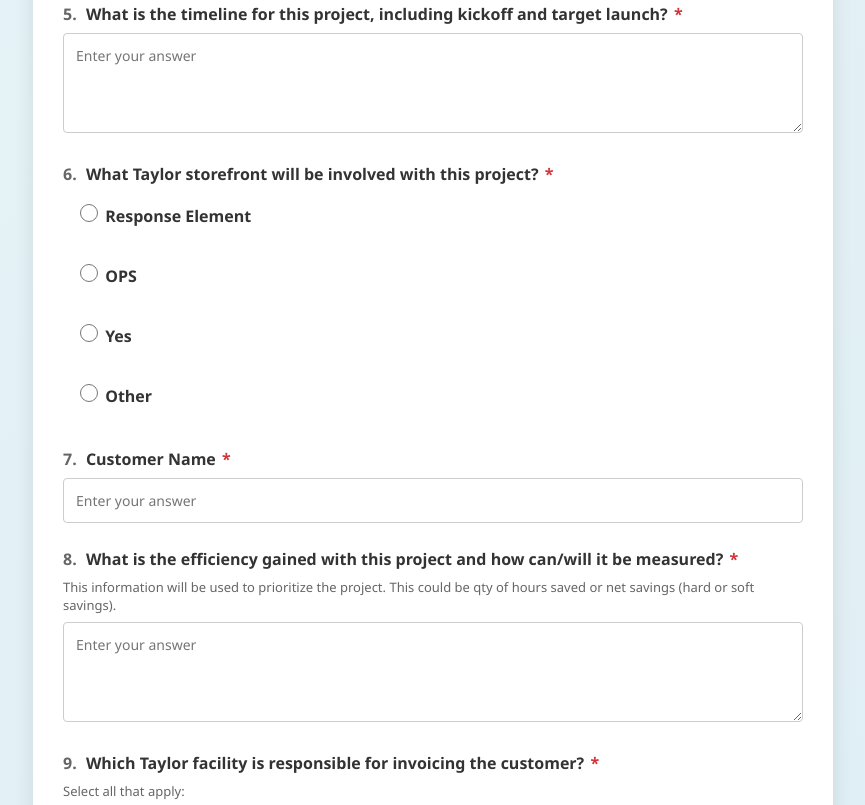
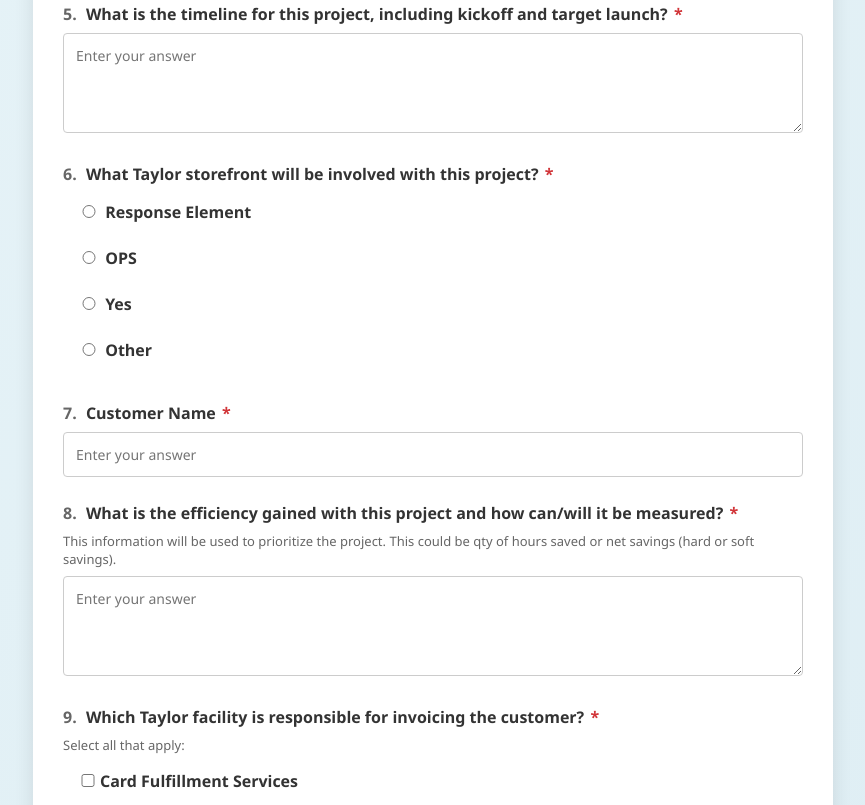
Before and after one commit to darinmurray/backoffice-intake-form, a plain HTML site: page index.html in a window 1280 px wide. Shown: the part 847-1652 px from the top of the page, without its empty margins (207-1072 px from the left). Drawn offline with Linux system fonts and the light colour scheme.

Commit message:
Remove height from radio/checkbox inputs and set gap to 0px
Co-Authored-By: Claude Opus 4.5 <noreply@anthropic.com>

```diff
--- a/index.html
+++ b/index.html
@@ -101,7 +101,7 @@
         .radio-group, .checkbox-group {
             display: flex;
             flex-direction: column;
-            gap: 10px;
+            gap: 0px;
         }
         .radio-option, .checkbox-option {
             display: flex;
@@ -117,7 +117,6 @@
         }
         .radio-option input, .checkbox-option input {
             width: 18px;
-            height: 18px;
             cursor: pointer;
         }
         .other-input {
```
